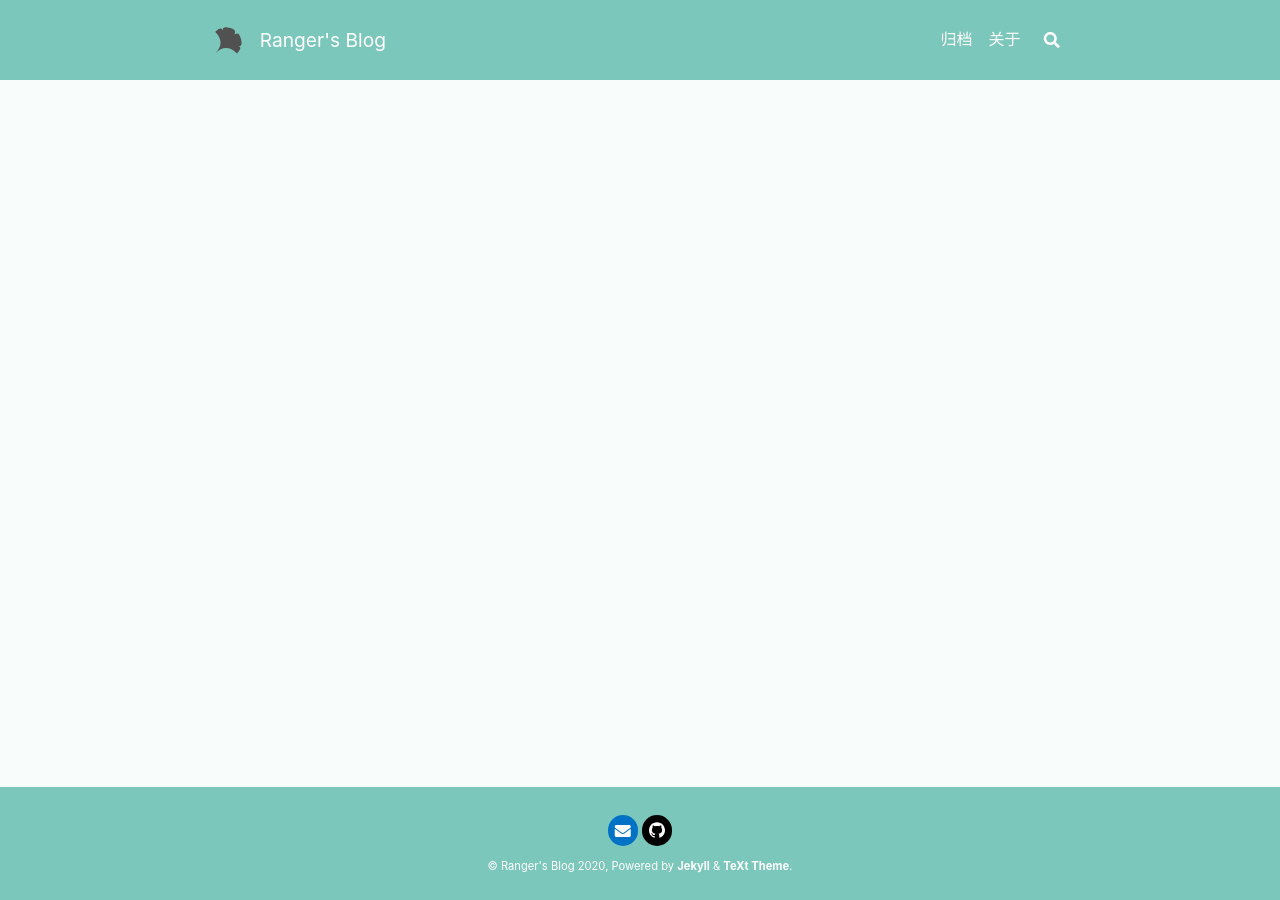
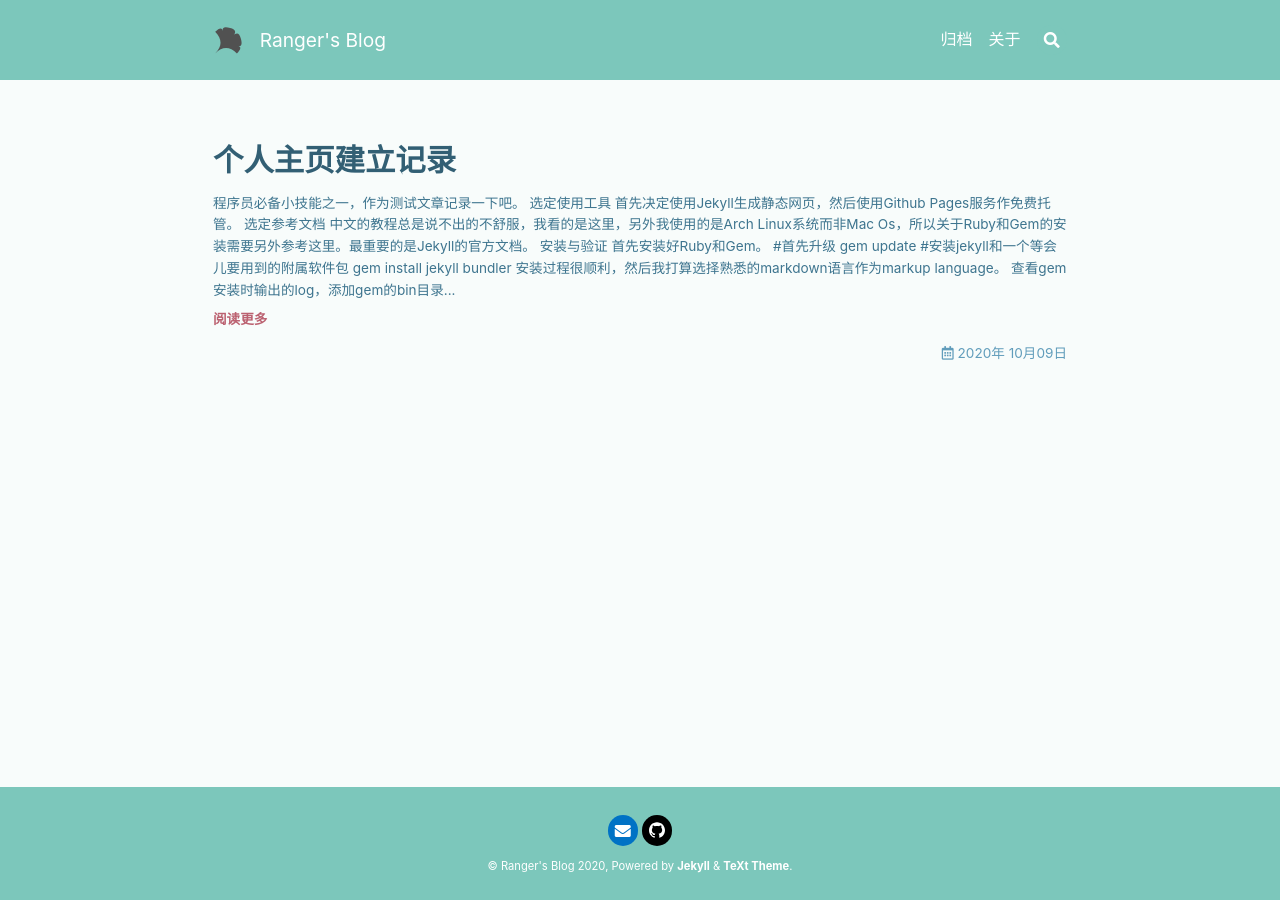
Before and after one commit to RangerNJU/37Percent, a Jekyll site: the page built from index.html, in a window 1280 px wide. Built offline with Jekyll 4.4.1, drawn with Linux system fonts in a browser that asks for light colours; nearby versions of some CDN libraries; the list of posts is cut into pages by our own code.

Commit message:
First log

````diff
--- a/_config.yml
+++ b/_config.yml
@@ -72,6 +72,7 @@ paths:
 ##############################
 ## excerpt
 excerpt_separator: <!--more-->
+excerpt_type: html # text (default), html
 
 ## license
 #license: CC-BY-NC-4.0 # "CC-BY-4.0", "CC-BY-SA-4.0", "CC-BY-NC-4.0", "CC-BY-ND-4.0"
--- /dev/null
+++ b/_posts/2020-10-09-Blog-Setup-Log.markdown
@@ -0,0 +1,124 @@
+---
+layout: post
+title:  "个人主页建立记录"
+date:   2020-10-09 19:51:14 +0800
+categories: jekyll update
+---
+
+程序员必备小技能之一，作为测试文章记录一下吧。
+
+
+
+## 选定使用工具
+
+首先决定使用Jekyll生成静态网页，然后使用Github Pages服务作免费托管。
+
+
+
+## 选定参考文档
+
+中文的教程总是说不出的不舒服，我看的是[这里](https://medium.com/20percentwork/creating-your-blog-for-free-using-jekyll-github-pages-dba37272730a)，另外我使用的是Arch Linux系统而非Mac Os，所以关于Ruby和Gem的安装需要另外参考[这里](https://wiki.archlinux.org/index.php/Jekyll#RubyGems_(recommended))。最重要的是Jekyll的[官方文档](https://jekyllrb.com/docs/)。
+
+
+
+## 安装与验证
+
+首先安装好Ruby和Gem。
+
+```bash
+#首先升级
+gem update
+#安装jekyll和一个等会儿要用到的附属软件包
+gem install jekyll bundler
+```
+
+
+
+安装过程很顺利，然后我打算选择熟悉的markdown语言作为markup language。
+
+查看gem安装时输出的log，添加gem的bin目录到PATH环境变量中。然后验证安装。
+
+```bash
+#在特定文件里修改PATH：PATH=$PATH:/home/ranger/.gem/ruby/2.7.0/bin
+jekyll -v
+```
+
+
+
+## 初始化文件夹并查看静态网页
+
+设置一下bundle的path，给Blog选一个好名字`37Percent`，初始化文件夹：
+
+```bash
+bundle config set path 'vendor/bundle'
+jekyll new 37Percent
+```
+
+
+
+成功的话就可以到`http://127.0.0.1:4000/`查看静态网页了，最初始的网页大概长成这个样子：
+
+![](./2020-10-09-Blog-Setup-Log.assets/ScreenShot1.png)
+
+
+
+## 把静态页面托管到Github Pages上
+
+基本上跟着[这里](https://medium.com/20percentwork/creating-your-blog-for-free-using-jekyll-github-pages-dba37272730a)一步步执行命令就行，git的操作想必各位程序员都很熟悉，就不赘述了。
+
+```bash
+git init
+git checkout -b gh-pages
+git status
+git add .
+git commit -m "initial commit"
+git remote add origin <git repo link>
+git push origin gh-pages
+```
+
+## 想要发布新的博文？
+
+修改`_posts`文件夹下的markdown文件即可。**加上选项能够动态预览更新效果哦：**
+
+```bash
+bundle exec jekyll serve --livereload
+```
+
+完成后`git add -p`确认添加的内容，然后`git commit -m "<Commit msg>"`提交，并`git push origin gh-pages`推送到Github上。
+That's it!
+
+## 发布静态页面
+
+主要遵循Github Pages的[官方指南](https://docs.github.com/en/free-pro-team@latest/github/working-with-github-pages)。
+
+## 美中不足
+
+1. 网页的左右侧没有导航栏或目录一类的东西，感觉不太方便。可能在其他主题里可以设置。
+2. Markdown中的图片没有正确显示，后续再改进。
+
+## 其他资源和后续改进
+
+1. Arch Wiki上提到了两个Repo：[这里](https://github.com/danielmcgraw/Jekyll-Base)和[这里](https://github.com/danielmcgraw/danielmcgraw.com)。
+2. Jekyll的[官方文档](https://jekyllrb.com/docs/)中也有关于主题的[页面](https://jekyllrb.com/docs/themes/)。
+
+---
+
+
+
+*其实在尝试发布静态页面时就发现了一个问题：总是不能访问除了主页之外的页面？*
+
+## 过程并不顺利！（正文开始）
+
+没想到最后还是跟同学交流了一下得到了好看又兼容的博客template的minimal working example。然后三下五除二搭好了。
+
+千万不要参考Github Pages的[官方文档](https://docs.github.com/cn/free-pro-team@latest/github/working-with-github-pages/setting-up-a-github-pages-site-with-jekyll)，因为就算你看的是英文文档，也是错误的（根据StackOverflow上的小伙伴反馈）。
+
+随手记录一下，文档里写提示，为了保证本地和Github Pages渲染一致，需要规律性的更新：
+
+```bash
+bundle update github-pages
+```
+
+另外在安装`bundle`相关的组件时，提示Ruby Saas已经过了生命周期（Google了一下，甚至发现是在2019年3月过期的）。果然如魔法少女zzh所说，这个博客框架生态不怎么好？
+
+恩，习惯了Arch Linux完善的Wiki，感觉开源社区如果生态不好，还是相当难受的。
````
Also changed, not shown: _posts/2020-10-09-Blog-Setup-Log.assets/ScreenShot1.png (added).
